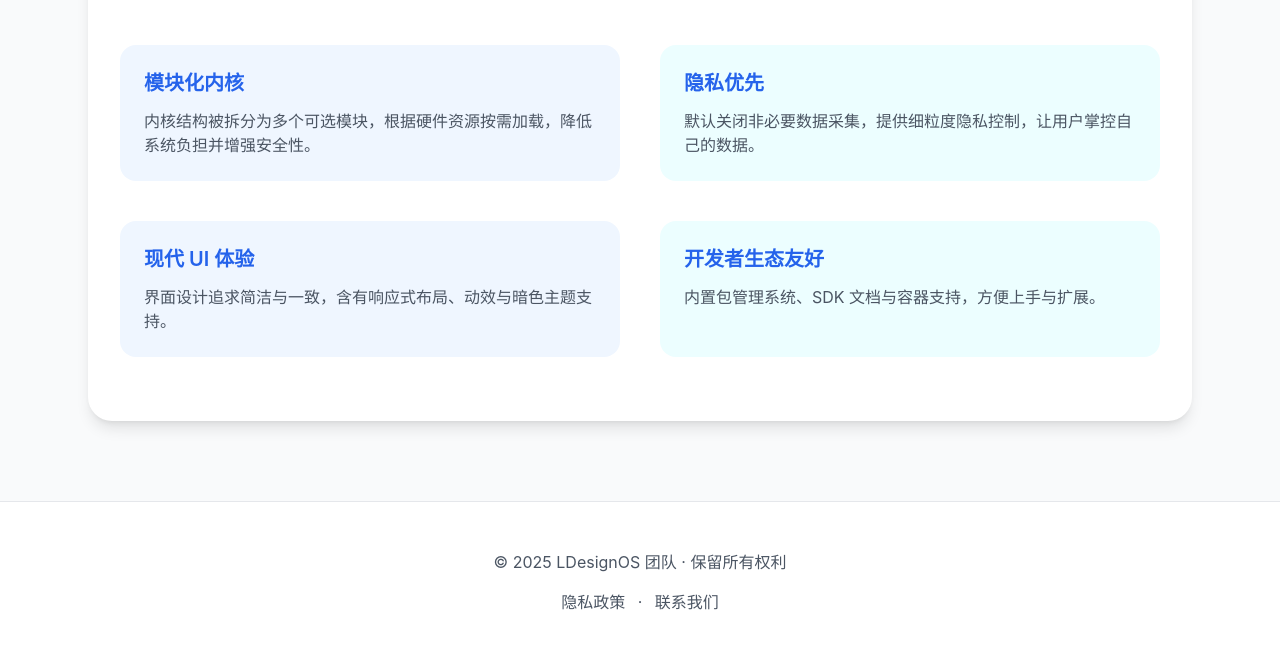
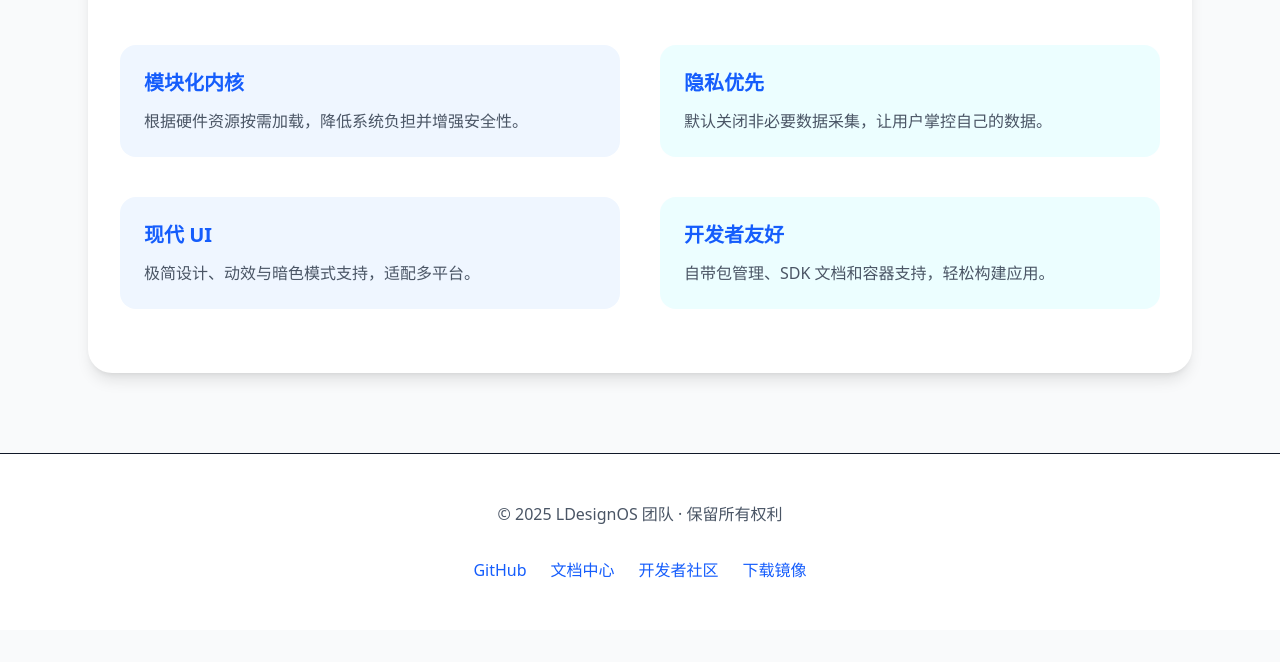
Before and after one commit to juebieshu/Html-Page-Dev, a plain HTML site: page index.html in a window 1280 px wide. Shown: the part 667-1329 px from the top of the page. After the commit the page ends 1297 px from the top, so only its background shows below. Drawn offline with nearby package versions, Linux system fonts and the light colour scheme.

Commit message:
更新 index.html

```diff
--- a/index.html
+++ b/index.html
@@ -5,10 +5,10 @@
   <meta name="viewport" content="width=device-width, initial-scale=1">
   <title>LDesignOS — 自研操作系统 · 简洁 · 安全 · 高效</title>
 
-  <!-- ✅ 引入 TailwindCSS v4 CDN -->
-  <script src="https://cdn.tailwindcss.com/4.0.0"></script>
+  <!-- ✅ 使用你提供的 Tailwind v4 CDN -->
+  <script src="https://cdn.jsdelivr.net/npm/@tailwindcss/browser@4"></script>
 
-  <!-- 自定义主题配置（通过 CDN 的 tailwind.config） -->
+  <!-- 自定义 Tailwind 主题 -->
   <script>
     tailwind.config = {
       theme: {
@@ -19,7 +19,7 @@
             accent: '#4dd0ff',
           },
           fontFamily: {
-            sans: ['Inter', 'ui-sans-serif', 'system-ui'],
+            sans: ['Inter', 'system-ui', 'sans-serif'],
           },
         },
       },
@@ -80,7 +80,7 @@
       </div>
     </div>
 
-    <!-- 渐变光效背景 -->
+    <!-- 背景光效 -->
     <div class="absolute inset-0 w-full h-full">
       <div class="absolute -top-20 -left-20 w-72 h-72 bg-cyan-200 opacity-30 rounded-full blur-3xl"></div>
       <div class="absolute -bottom-20 -right-20 w-96 h-96 bg-blue-200 opacity-20 rounded-full blur-3xl"></div>
@@ -93,35 +93,26 @@
       <div class="text-center mb-12">
         <h2 class="text-3xl font-bold text-blue-700">关于 LDesignOS</h2>
         <p class="mt-4 text-gray-600 text-lg leading-relaxed mx-auto max-w-2xl">
-          LDesignOS 是一个由团队完全自主研发的操作系统，面向桌面与轻量级嵌入式设备，
-          致力于为用户提供极简设计、模块化内核与隐私优先的使用体验。
+          LDesignOS 是一个完全自研的操作系统，面向桌面与轻量级设备，专注安全、简约与性能。
         </p>
       </div>
 
       <div id="features" class="grid grid-cols-1 md:grid-cols-2 gap-10">
         <div class="p-6 bg-blue-50 rounded-2xl hover:shadow-xl transition">
           <h3 class="text-xl font-semibold text-blue-600">模块化内核</h3>
-          <p class="mt-3 text-gray-600">
-            内核结构被拆分为多个可选模块，根据硬件资源按需加载，降低系统负担并增强安全性。
-          </p>
+          <p class="mt-3 text-gray-600">根据硬件资源按需加载，降低系统负担并增强安全性。</p>
         </div>
         <div class="p-6 bg-cyan-50 rounded-2xl hover:shadow-xl transition">
           <h3 class="text-xl font-semibold text-blue-600">隐私优先</h3>
-          <p class="mt-3 text-gray-600">
-            默认关闭非必要数据采集，提供细粒度隐私控制，让用户掌控自己的数据。
-          </p>
+          <p class="mt-3 text-gray-600">默认关闭非必要数据采集，让用户掌控自己的数据。</p>
         </div>
         <div class="p-6 bg-blue-50 rounded-2xl hover:shadow-xl transition">
-          <h3 class="text-xl font-semibold text-blue-600">现代 UI 体验</h3>
-          <p class="mt-3 text-gray-600">
-            界面设计追求简洁与一致，含有响应式布局、动效与暗色主题支持。
-          </p>
+          <h3 class="text-xl font-semibold text-blue-600">现代 UI</h3>
+          <p class="mt-3 text-gray-600">极简设计、动效与暗色模式支持，适配多平台。</p>
         </div>
         <div class="p-6 bg-cyan-50 rounded-2xl hover:shadow-xl transition">
-          <h3 class="text-xl font-semibold text-blue-600">开发者生态友好</h3>
-          <p class="mt-3 text-gray-600">
-            内置包管理系统、SDK 文档与容器支持，方便上手与扩展。
-          </p>
+          <h3 class="text-xl font-semibold text-blue-600">开发者友好</h3>
+          <p class="mt-3 text-gray-600">自带包管理、SDK 文档和容器支持，轻松构建应用。</p>
         </div>
       </div>
     </section>
@@ -131,11 +122,14 @@
   <footer id="contact" class="mt-20 py-12 bg-white border-t">
     <div class="max-w-6xl mx-auto px-6 text-center space-y-4">
       <p class="text-gray-600">© <span id="year"></span> LDesignOS 团队 · 保留所有权利</p>
-      <p class="text-gray-600">
-        <a href="#" class="hover:text-blue-600">隐私政策</a>
-        <span class="mx-2">·</span>
-        <a href="#" class="hover:text-blue-600">联系我们</a>
-      </p>
+
+      <!-- 新增底部外部链接 -->
+      <div class="flex justify-center space-x-6 pt-4">
+        <a href="#" class="text-blue-600 hover:text-blue-800 font-medium transition">GitHub</a>
+        <a href="#" class="text-blue-600 hover:text-blue-800 font-medium transition">文档中心</a>
+        <a href="#" class="text-blue-600 hover:text-blue-800 font-medium transition">开发者社区</a>
+        <a href="#" class="text-blue-600 hover:text-blue-800 font-medium transition">下载镜像</a>
+      </div>
     </div>
   </footer>
 
```
